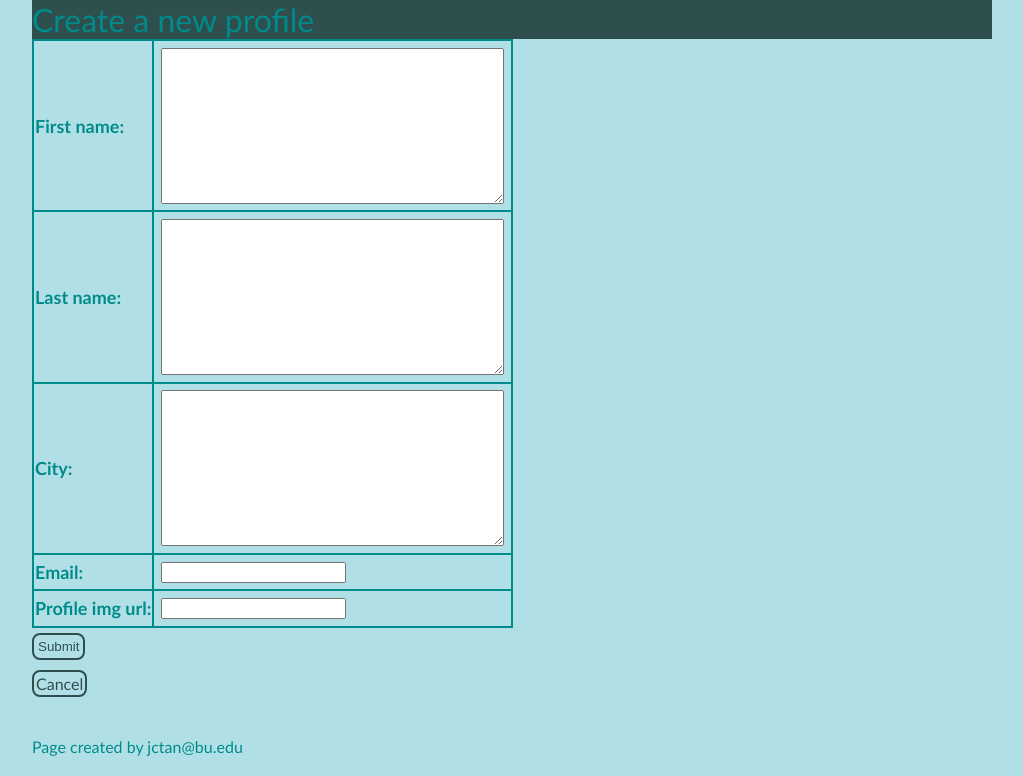
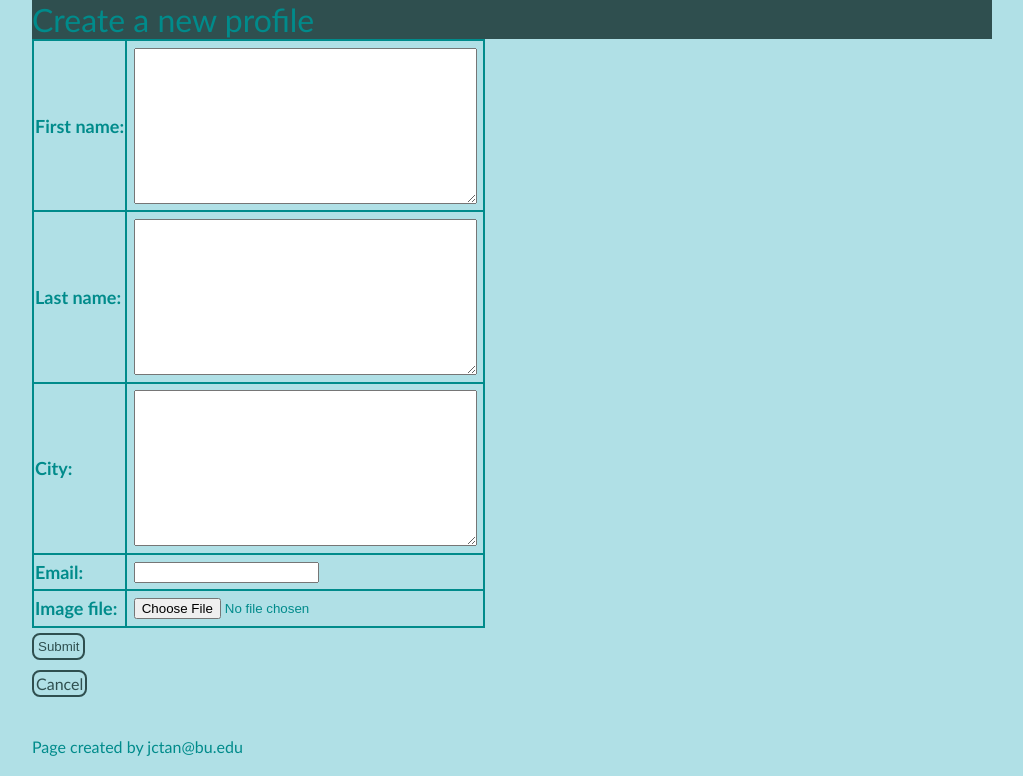
Before and after one commit to jedctan/cs412, a Django app: page /mini_fb/create_profile in a window 1280 px wide. Shown: the part 96-872 px from the top of the page, without its empty margins (128-1151 px from the left). Run offline with Django 5.2, Linux system fonts and the light colour scheme.

Commit message:
Added basic image upload for status messages and display

```diff
--- a/cs412/settings.py
+++ b/cs412/settings.py
@@ -144,3 +144,7 @@ CS_DEPLOYMENT_HOSTNAME = 'cs-webapps.bu.edu'
 if socket.gethostname() == CS_DEPLOYMENT_HOSTNAME:
     STATIC_URL = '/jctan/static/'
     MEDIA_URL = '/jctan/media/'
+
+# declarations to reference media files
+MEDIA_ROOT = os.path.join(BASE_DIR, 'media/')
+MEDIA_URL = "/media/"
--- a/cs412/urls.py
+++ b/cs412/urls.py
@@ -28,3 +28,4 @@ urlpatterns = [
 ]
 
 urlpatterns += static(settings.STATIC_URL, document_root=settings.STATIC_ROOT)
+urlpatterns += static(settings.MEDIA_URL, document_root=settings.MEDIA_ROOT)
--- a/mini_fb/admin.py
+++ b/mini_fb/admin.py
@@ -2,7 +2,9 @@ from django.contrib import admin
 
 # Register your models here.
 
-from .models import Profile, StatusMessage
+from .models import Profile, StatusMessage, Image, StatusImage
 
 admin.site.register(Profile)
 admin.site.register(StatusMessage)
+admin.site.register(Image)
+admin.site.register(StatusImage)
--- a/mini_fb/forms.py
+++ b/mini_fb/forms.py
@@ -1,6 +1,6 @@
 '''
 File: forms.py
-Description: Define forms
+Description: Defines forms for creating and managing Profile and StatusMessage objects in the database.
 Author: Jed Tan
 Email: jctan@bu.edu
 Date Created: 2025-03-02
@@ -16,7 +16,7 @@ class CreateProfileForm(forms.ModelForm):
     class Meta:
         '''Associate this form with the Profile model from our database'''
         model = Profile
-        fields = ['first_name', 'last_name', 'city', 'email', 'profile_img_url']
+        fields = ['first_name', 'last_name', 'city', 'email', 'image_file']
 
 
 class CreateStatusMessageForm(forms.ModelForm):
--- a/mini_fb/models.py
+++ b/mini_fb/models.py
@@ -4,7 +4,7 @@ Description: Define data models for Facebook web app.
 Author: Jed Tan
 Email: jctan@bu.edu
 Date Created: 2025-02-16
-Last Modified: 2025-03-02
+Last Modified: 2025-03-04
 '''
 from django.db import models
 from django.urls import reverse
@@ -19,7 +19,8 @@ class Profile(models.Model):
     last_name = models.TextField(blank=False)
     city = models.TextField(blank=False)
     email = models.EmailField(blank=False)
-    profile_img_url = models.URLField(blank=False)
+    # profile_img_url = models.URLField(blank=False)
+    image_file = models.ImageField(blank=True) # profile pic not required
 
     def __str__(self):
         '''Return a string representation of this Profile object.'''
@@ -49,7 +50,26 @@ class StatusMessage(models.Model):
     # cascade delete: if a profile is deleted all status messages associated with it are deleted as well
     profile = models.ForeignKey(Profile, on_delete=models.CASCADE)
 
+    def __str__(self):
+        '''Return a string representation of this status message.'''
+        return f'{self.message}'
 
-    def __str__(self):
-        '''Return a string representation of this message object.'''
-        return f'{self.message}'
+    def get_images(self):
+        '''Return all images associated with this status message.'''
+        status_images = StatusImage.objects.filter(status_message=self)  # Get all StatusImage objects
+        return [si.image for si in status_images]
+
+
+
+class Image(models.Model):
+    '''Encapsulates the image file.'''
+    profile = models.ForeignKey(Profile, on_delete=models.CASCADE)
+    image_file = models.ImageField(blank=True)
+    timestamp = models.DateTimeField(auto_now=True)
+    # optional caption field
+    caption = models.TextField(blank=True)
+
+class StatusImage(models.Model):
+    '''Encapsulates the relationship between images that are associated with a Profile and StatusMessage.'''
+    image = models.ForeignKey(Image, on_delete=models.CASCADE, null=True)
+    status_message = models.ForeignKey(StatusMessage, on_delete=models.CASCADE)
--- a/mini_fb/templates/mini_fb/create_profile_form.html
+++ b/mini_fb/templates/mini_fb/create_profile_form.html
@@ -12,7 +12,7 @@ Last Modified: 2025-03-02
 {% block content %}
     <h1>Create a new profile</h1>
     <!-- action is for where we send the inputted data after submission, so we send it back to CreateProfilView using the url function -->
-    <form action="{% url 'create_profile' %}" method="POST">
+    <form action="{% url 'create_profile' %}" method="POST" enctype="multipart/form-data">
 
         {% csrf_token %}
 
```
Also changed, not shown: mini_fb/templates/mini_fb/show_all_profiles.html (+7 -1 lines), mini_fb/templates/mini_fb/show_profile.html (+17 -3 lines), db.sqlite3, media/tom-holland.jpg (added), media/tom-holland2.jpg (added), media/tom-holland3.jpg (added), mini_fb/migrations/0004_remove_profile_profile_img_url_profile_image_file.py (added), mini_fb/migrations/0005_image_statusimage.py (added), mini_fb/migrations/0006_remove_statusimage_profile_image_image_file_and_more.py (added), 2 other files.
